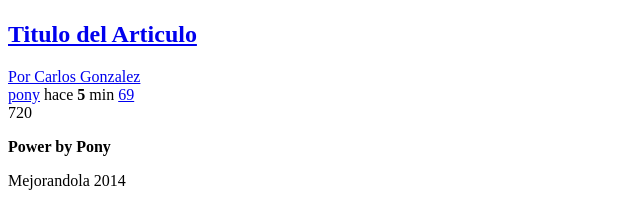
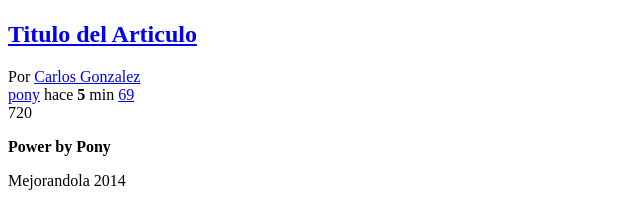
Before and after one commit to mufercho/Pulse-2014-America, a plain HTML site: page index.html in a window 1280 px wide. Shown: the part 763-966 px from the top of the page, 0-640 px from the left. Drawn offline with Linux system fonts and the light colour scheme.

Commit message:
clase 2
cambio en el index

```diff
--- a/index.html
+++ b/index.html
@@ -39,7 +39,7 @@
 				<a href="#">Titulo del Articulo</a>
 			</h2>
 			<div class="autor_item">
-				<a href="#">Por Carlos Gonzalez</a>
+				Por <a href="#">Carlos Gonzalez</a>
 			</div>
 			<div class="datos_item">
 				<a href="#" class="tag_item">pony</a>
```
